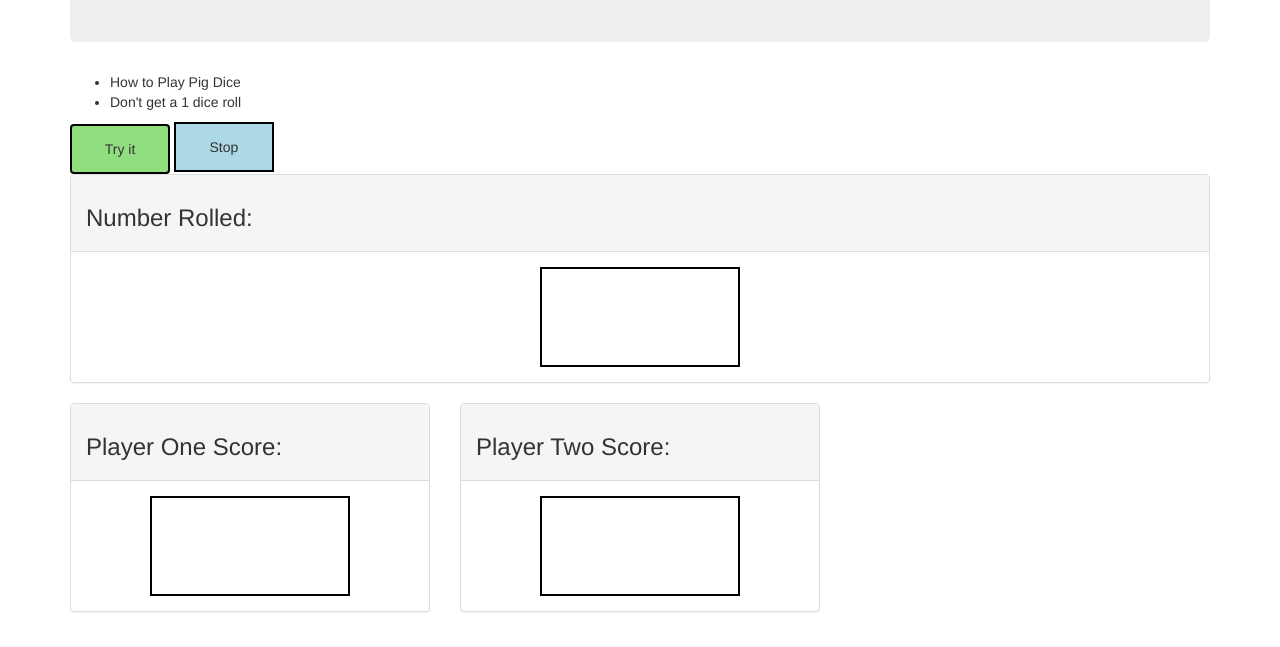
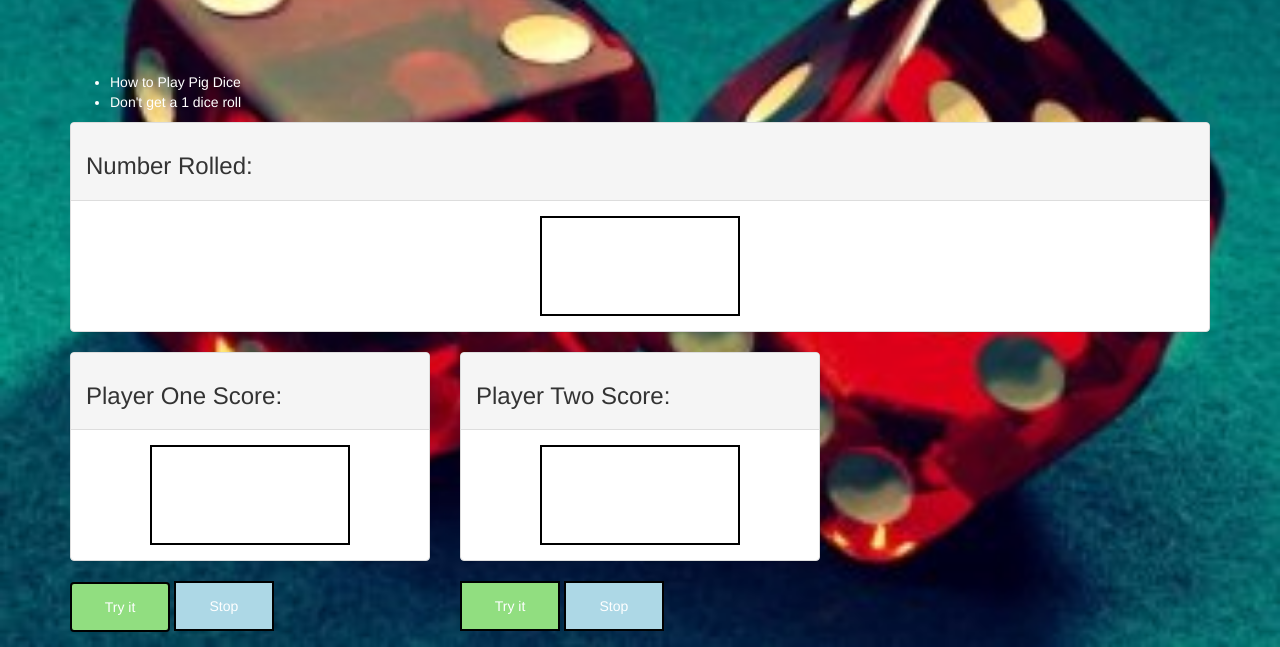
Before and after one commit to rg-epicodus/pig-dice-1, a plain HTML site: page index.html in a window 1280 px wide. Shown: the part 153-800 px from the top of the page. Drawn offline with Linux system fonts and the light colour scheme.

Commit message:
added stuff

```diff
--- a/css/styles.css
+++ b/css/styles.css
@@ -9,6 +9,7 @@
   font-size: 25px;
   padding-top: 25px;
   font-family: sans-serif;
+  color: black;
 }
 .numberrolled {
   width: 200px;
@@ -21,6 +22,7 @@
   font-size: 25px;
   padding-top: 25px;
   font-family: sans-serif;
+  color: black;
 }
 .number2 {
   width: 200px;
@@ -33,6 +35,7 @@
   font-size: 25px;
   padding-top: 25px;
   font-family: sans-serif;
+  color: black;
 }
 .btn {
   border: 2px solid black;
@@ -46,3 +49,29 @@
   width: 100px;
   background: lightblue;
 }
+.btn1 {
+  border: 2px solid black;
+  height: 50px;
+  width: 100px;
+  background: #91DE80;
+}
+.stop1 {
+  border: 2px solid black;
+  height: 50px;
+  width: 100px;
+  background: lightblue;
+}
+body {
+  background-image: url("../css/dice.jpeg");
+  background-repeat: no-repeat;
+  background-size: cover;
+  color: white;
+}
+html {
+  position: relative;
+  min-height: 100%;
+}
+.jumbotron {
+  background: inherit;
+  text-align: center;
+}
--- a/index.html
+++ b/index.html
@@ -17,12 +17,8 @@
           <li>Don't get a 1 dice roll</li>
         </ul>
         <p id="numberinput">
-
         </p>
 
-
-      <button class="btn" type="btn">Try it</button>
-      <button  class="stop" type="btn" name="button">Stop</button>
       <div class="row">
         <div class="col-md-12">
           <div class="panel panel-default">
@@ -45,6 +41,8 @@
               <span class="number1"></span>
             </div>
           </div>
+          <button class="btn" type="btn">Try it</button>
+          <button  class="stop" type="btn" name="button">Stop</button>
         </div>
         <div class="col-md-4">
           <div class="panel panel-default">
@@ -55,6 +53,8 @@
               <span class="number2"></span>
             </div>
           </div>
+            <button class="btn1" type="btn">Try it</button>
+            <button  class="stop1" type="btn" name="button">Stop</button>
       </div>
 
 
--- a/js/scripts.js
+++ b/js/scripts.js
@@ -2,22 +2,23 @@
 function LetsPlay (){
   this.gameDice = new Dice();
   this.player1 = new Player1();
-
 function Dice(dice) {
   this.dice = 6;
 }
 Dice.prototype.newDice = function (dice) {
   return  Math.floor((Math.random() * this.dice) + 1)
 }
-Player1.prototype.newRolled = function (dice)  {
-  return this.turn + this.total
-}
+// Player1.prototype.newRolled = function ()  {
+//    this.total += this.turn;
+//    return this.turn = 0;
+// }
+debugger;
 Player1.prototype.score = function (thisRoll) {
     if (thisRoll === 1) {
       alert("turn over")
     return this.turn = 0;
     }else {
-      return this.turn += thisRoll;
+      this.turn += thisRoll;
     }
   }
 function Player1() {
@@ -26,25 +27,22 @@ function Player1() {
   this.turn = 0;
   this.total = 0;
   }
-// }
-
-
+}
 $(function(){
   var game = new LetsPlay();
   $(".btn").click(function(){
     var dice = game.gameDice.newDice();
-    game.player1.score(dice);
-    //var roll = game.player1.turn += dice;
-     //game.player1.score();
-    console.log(dice);
-    console.log(game.player1.score());
-  //  console.log(roll);
+    //var score = game.gameDice.newDice()
+    console.log(dice)
+    $(".numberrolled").text(dice);
+    $(".number1").text(game.player1.total);
+ });
+ // $(".btn1").click(function(){
+ //   var dice1 = game.gameDice.newDice();
+ //   game.player
+ // });
+});
 
-    $(".numberrolled").text(dice);
-    $(".number1").text(game.player1.score());
- });
-});
-// };
 
 // function myFunction() {
 //
```
Also changed, not shown: css/dice.jpeg (added).
